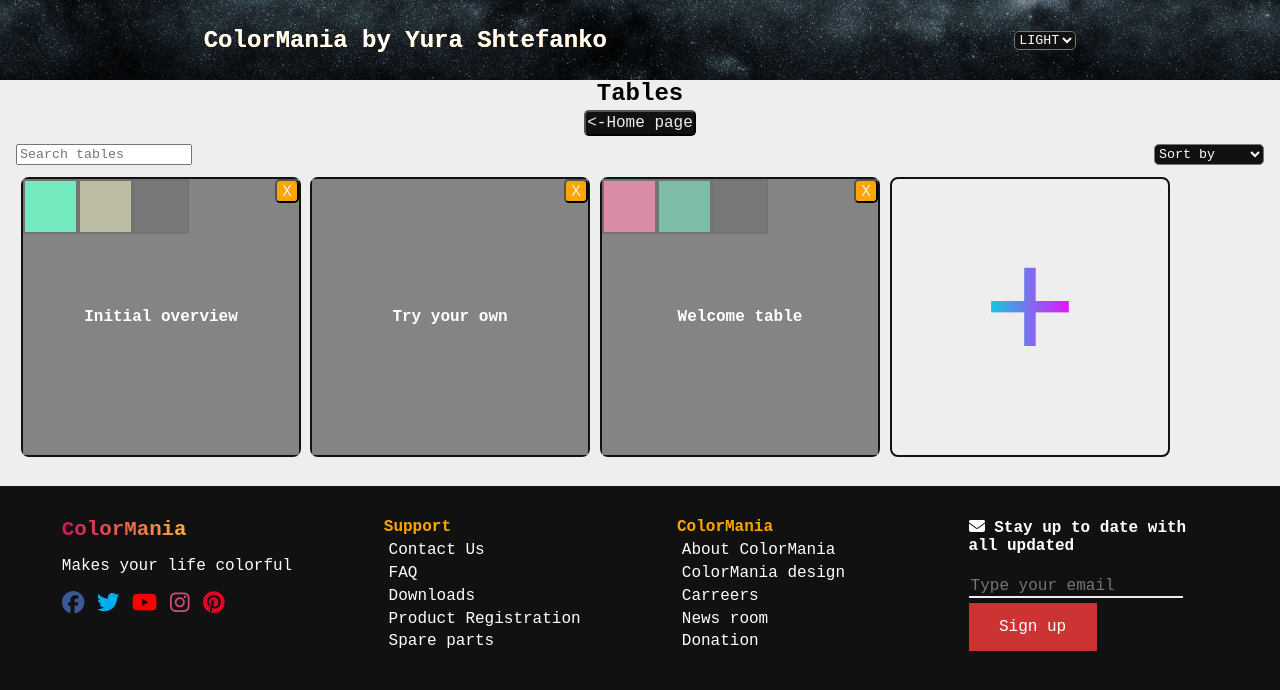
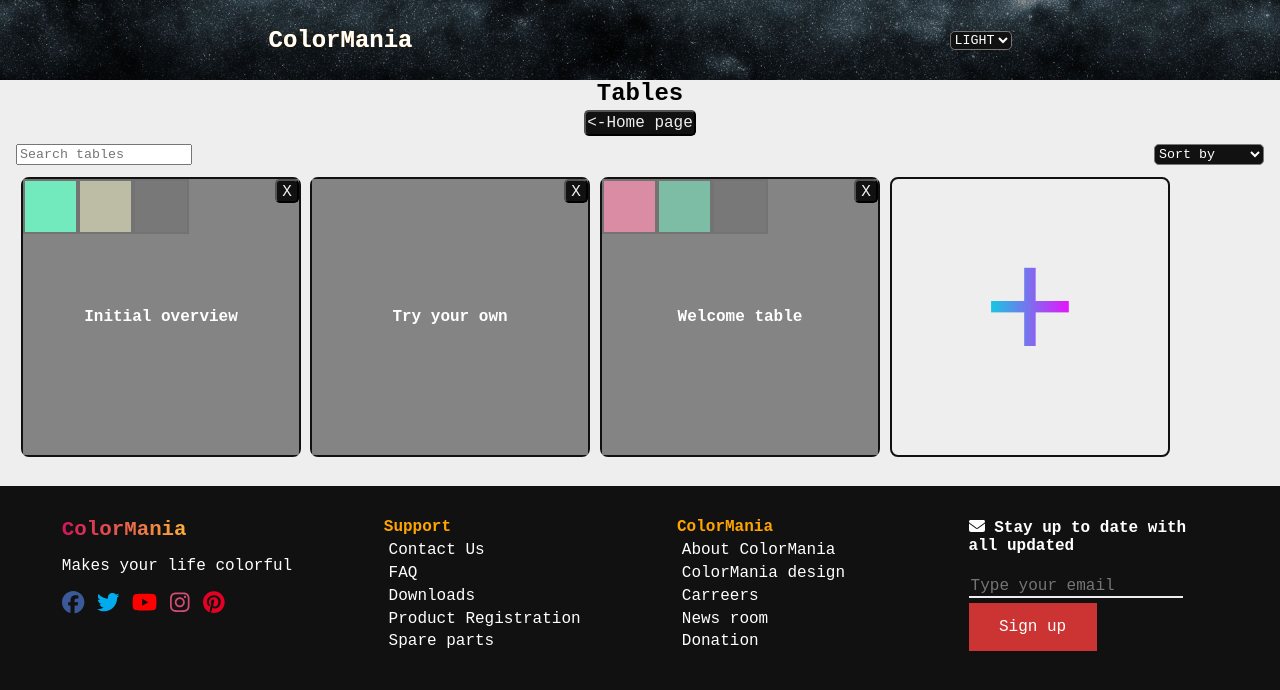
Before and after one commit to Viper-JSX/Colormania-React, a React (Create React App) app: page /tables in a window 1280 px wide. Shown: the top 690 px of the page. Built offline with nearby package versions, Linux system fonts and the light colour scheme.

Commit message:
Removed color styling of button for dark theme

```diff
--- a/src/components/Header/Header.tsx
+++ b/src/components/Header/Header.tsx
@@ -12,7 +12,7 @@
 
     return(
         <header id="header" className={`${themeName}`}>
-            <AppTitle titleText={appTitle || "ColorMania by Yura Shtefanko"} />
+            <AppTitle titleText={appTitle || "ColorMania"} />
             <ThemeSwitch handleThemeChange={handleThemeChange} />
         </header>
     );
--- a/src/css/App.css
+++ b/src/css/App.css
@@ -76,10 +76,6 @@
 
 .heading{
     font-size: 1.5rem;
-}
-
-.deleteButton{
-    background-color: var(--highlightColorForLight);
 }
 
 .plusSign{
@@ -761,16 +757,7 @@
 
 
 /*---___Dark___---*/
-body *.dark button{
-    color: var(--darkColor);
-    background-color: var(--lightBackground);
-    border-color: var(--darkColor);
-}
 
-body *.dark button:hover{
-    color: var(--lightColor);
-    background-color: var(--darkBackground);
-}
 
 .App.dark{
     color: var(--lightColor);
```
Also changed, not shown: src/App.tsx (+4 -4 lines).
